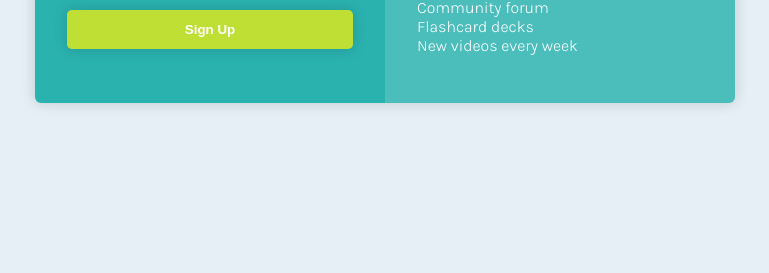
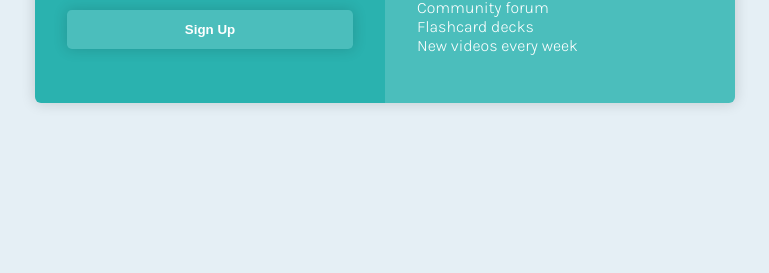
Before and after one commit to clydehenry3/Single-Price-Grid-Solution, a plain HTML site: page index.html in a window 1280 px wide. Shown: the part 543-816 px from the top of the page, without its empty margins (255-1024 px from the left). Drawn offline with Linux system fonts and the light colour scheme.

Commit message:
Change of button color

```diff
--- a/style.css
+++ b/style.css
@@ -69,7 +69,7 @@ body {
 }
 
 button {
-  background-color: var(--brightyellow);
+  background-color: var(--lightcyan);
   border: none;
   width: 100%;
   padding: 0.75rem;
```
